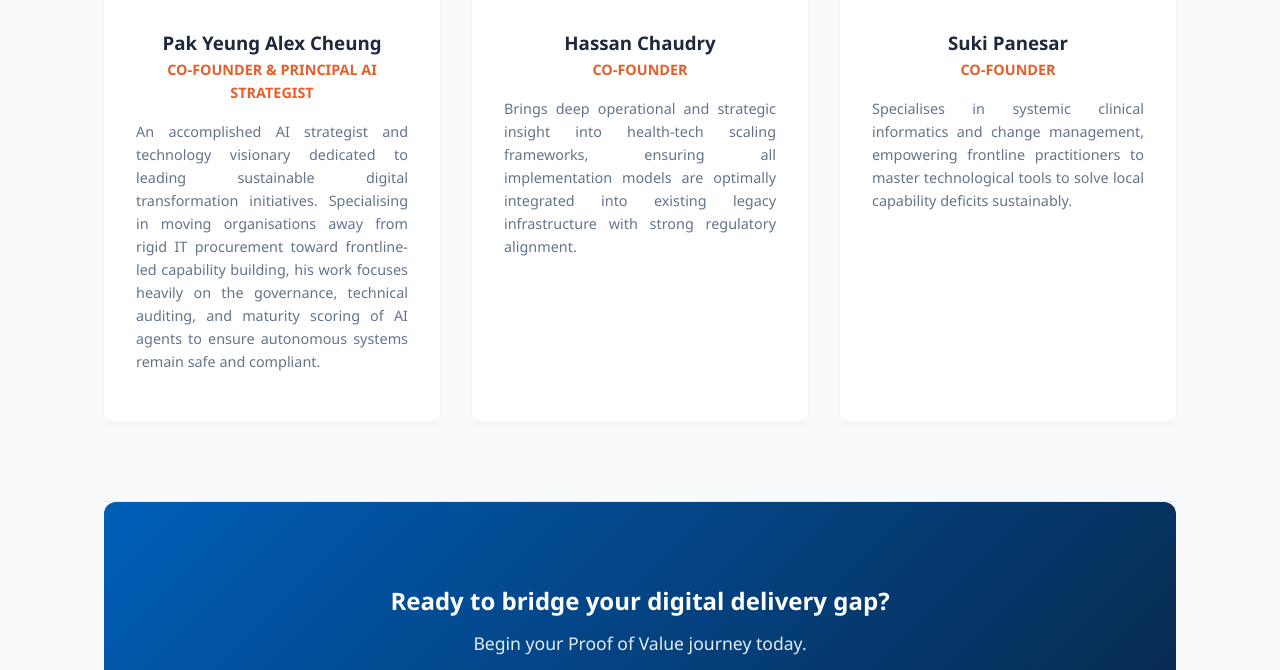
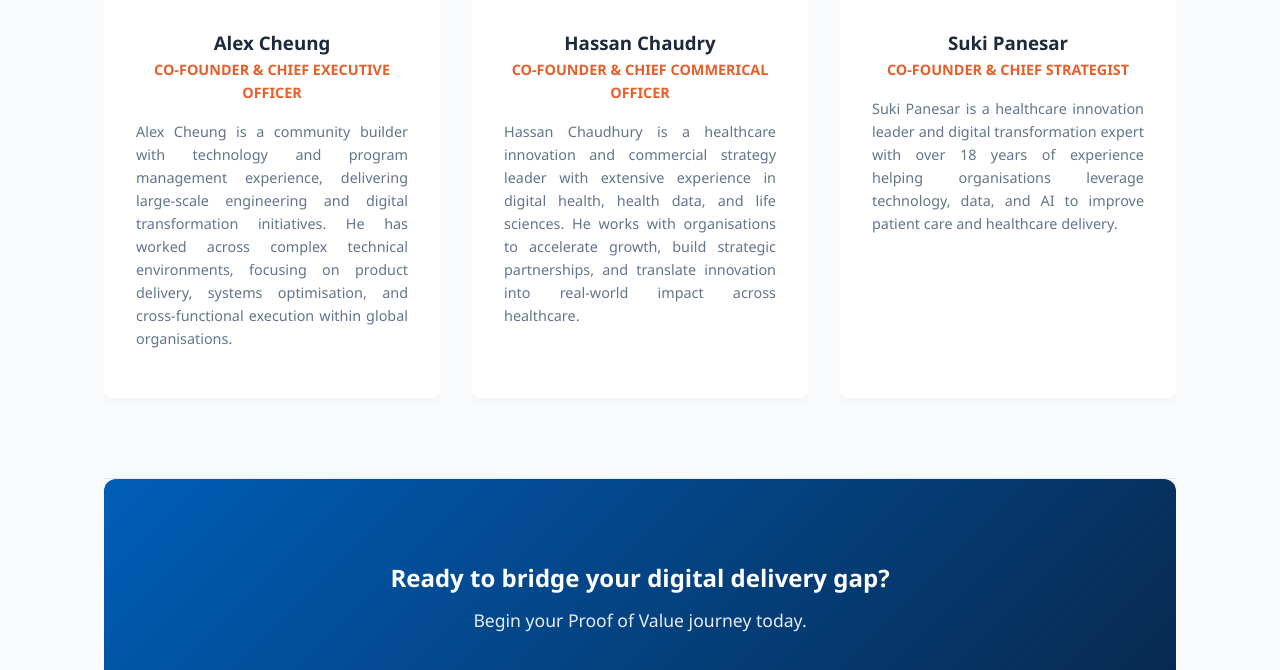
Before and after one commit to nhs-analystx/synapster, a Jekyll site: the page gg.html, which Jekyll copies as it is, in a window 1280 px wide and 900 px high, scrolled down 4560 px, cut to the strip 230-900 px from the top of the window. Built offline with Jekyll 4.4.1, drawn with Linux system fonts in a browser that asks for light colours.

Commit message:
Update gg.html

```diff
--- a/gg.html
+++ b/gg.html
@@ -650,8 +650,7 @@
                 <p class="section-subtitle">A preview of active operational optimizations and clinical efficiency tracks deployed on-site.</p>
                 <div class="case-preview-grid">
                     <article class="case-preview-card">
-                        <img src="https://images.unsplash.com/photo-1584515933487-75982139b2a1?auto=format&fit=crop&w=600&q=80" alt="Clinical scribing workflow" class="case-preview-banner">
-                        <div class="case-preview-content">
+                        <img src="https://www.vegaitglobal.com/media/tyab0uq1/agentic-ai-in-healthcare.jpg?auto=format&fit=crop&w=600&q=80" alt="Clinical scribing workflow" class="case-preview-banner"> <div class="case-preview-content">
                             <span class="case-tag">Clinical Efficiency</span>
                             <h3>Ambient Voice Integration & Medical Scribing</h3>
                             <p style="color: var(--text-muted); font-size: 0.95rem; margin-bottom: 1rem;">Transitioning from retrospective typing loops to real-time ambient validation assistants, recovering vital documentation hours safely.</p>
@@ -674,28 +673,27 @@
                 </div>
             </section>
 
-            <section id="leadership">
+                        <section id="leadership">
                 <h2 class="section-title">Our Visionaries & Leaders</h2>
                 <p class="section-subtitle">A professional group dedicated to frontline-led digital capability building and technical safety auditing.</p>
                 <div class="team-grid">
                     <article class="team-card">
-                        <img src="https://images.unsplash.com/photo-1560250097-0b93528c311a?auto=format&fit=crop&w=200&h=200&q=80" alt="Pak Yeung Alex Cheung Portrait" class="member-avatar">
-                        <h3>Pak Yeung Alex Cheung</h3>
-                        <div class="member-role">Co-Founder & Principal AI Strategist</div>
-                        <p style="font-size: 0.9rem; text-align: justify; color: var(--text-muted);">An accomplished AI strategist and technology visionary dedicated to leading sustainable digital transformation initiatives. Specialising in moving organisations away from rigid IT procurement toward frontline-led capability building, his work focuses heavily on the governance, technical auditing, and maturity scoring of AI agents to ensure autonomous systems remain safe and compliant.</p>
+                        <img src="https://media.licdn.com/dms/image/v2/C5603AQEIqjux1cYuRA/profile-displayphoto-shrink_200_200/profile-displayphoto-shrink_200_200/0/1628754257220?e=2147483647&v=beta&t=T4G8C5txhgDD77TipPW2kK2g7aX1JCZyMjEDGSKP-XE?auto=format&fit=crop&w=200&h=200&q=80" alt="Alex Cheung Portrait" class="member-avatar">
+                        <h3>Alex Cheung</h3>
+                        <div class="member-role">Co-Founder & Chief Executive Officer</div>
+                        <p style="font-size: 0.9rem; text-align: justify; color: var(--text-muted);">Alex Cheung is a community builder with technology and program management experience, delivering large-scale engineering and digital transformation initiatives. He has worked across complex technical environments, focusing on product delivery, systems optimisation, and cross-functional execution within global organisations.</p>
                     </article>
                     <article class="team-card">
-                        <img src="https://images.unsplash.com/photo-1519085360753-af0119f7cbe7?auto=format&fit=crop&w=200&h=200&q=80" alt="Hassan Chaudry Portrait" class="member-avatar">
+                        <img src="https://www.digitalhealth.net/wp-content/uploads/2025/11/Hassan-Chaudhury-1-1.jpeg.webp?auto=format&fit=crop&w=200&h=200&q=80" alt="Hassan Chaudry Portrait" class="member-avatar">
                         <h3>Hassan Chaudry</h3>
-                        <div class="member-role">Co-Founder</div>
-                        <p style="font-size: 0.9rem; text-align: justify; color: var(--text-muted);">Brings deep operational and strategic insight into health-tech scaling frameworks, ensuring all implementation models are optimally integrated into existing legacy infrastructure with strong regulatory alignment.</p>
+                        <div class="member-role">Co-Founder & Chief Commerical Officer</div>
+                        <p style="font-size: 0.9rem; text-align: justify; color: var(--text-muted);">Hassan Chaudhury is a healthcare innovation and commercial strategy leader with extensive experience in digital health, health data, and life sciences. He works with organisations to accelerate growth, build strategic partnerships, and translate innovation into real-world impact across healthcare.</p>
                     </article>
                     <article class="team-card">
-                        <img src="https://images.unsplash.com/photo-1573496359142-b8d87734a5a2?auto=format&fit=crop&w=200&h=200&q=80" alt="Suki Panesar Portrait" class="member-avatar">
+                        <img src="https://www.tableau.com/sites/default/files/styles/focal_point_scale_crop_200x200/public/2021-05/Sukhmeet%5B2%5D%20copy.jpg?h=a15243ab&itok=PpLOme49&fit=crop&w=200&h=200&q=80" alt="Suki Panesar Portrait" class="member-avatar">
                         <h3>Suki Panesar</h3>
-                        <div class="member-role">Co-Founder</div>
-                        <p style="font-size: 0.9rem; text-align: justify; color: var(--text-muted);">Specialises in systemic clinical informatics and change management, empowering frontline practitioners to master technological tools to solve local capability deficits sustainably.</p>
-                    </article>
+                        <div class="member-role">Co-Founder & Chief Strategist</div>
+                        <p style="font-size: 0.9rem; text-align: justify; color: var(--text-muted);">Suki Panesar is a healthcare innovation leader and digital transformation expert with over 18 years of experience helping organisations leverage technology, data, and AI to improve patient care and healthcare delivery.</p></article>
                 </div>
             </section>
         </main>
```
